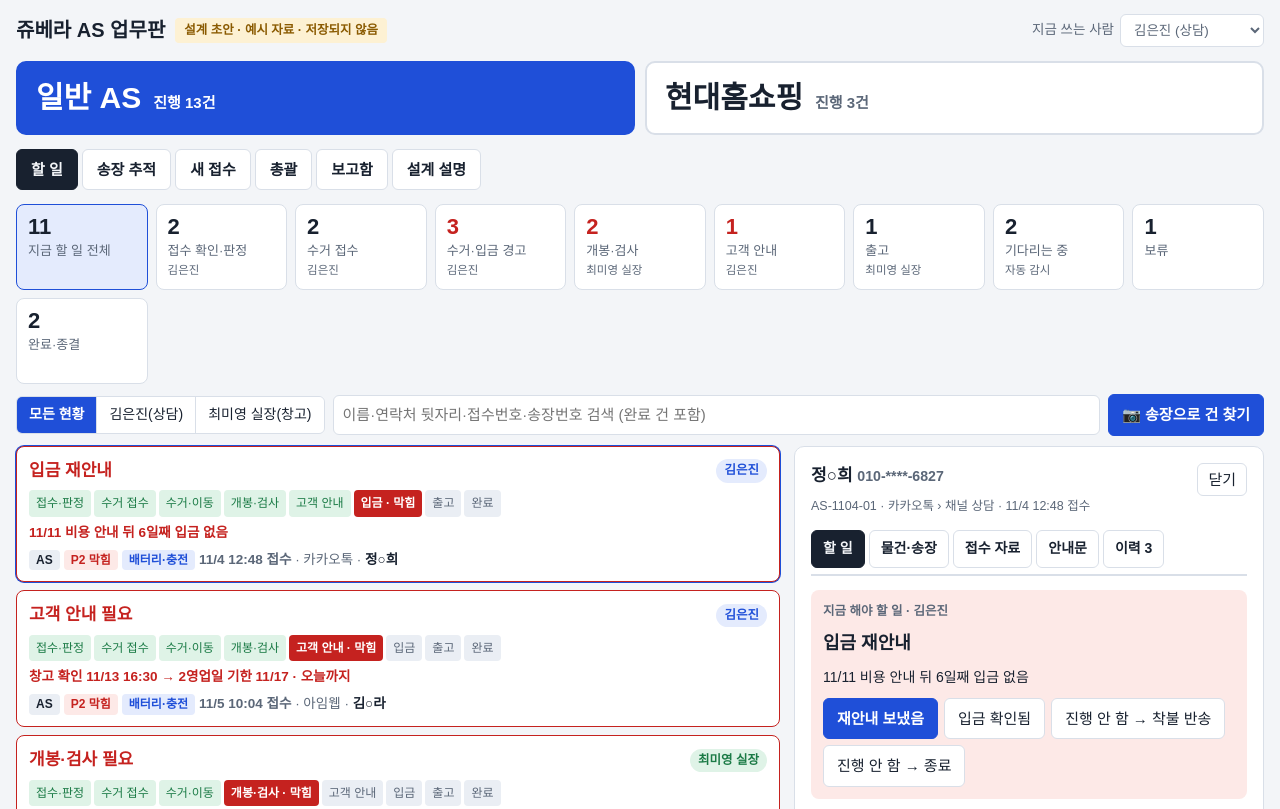
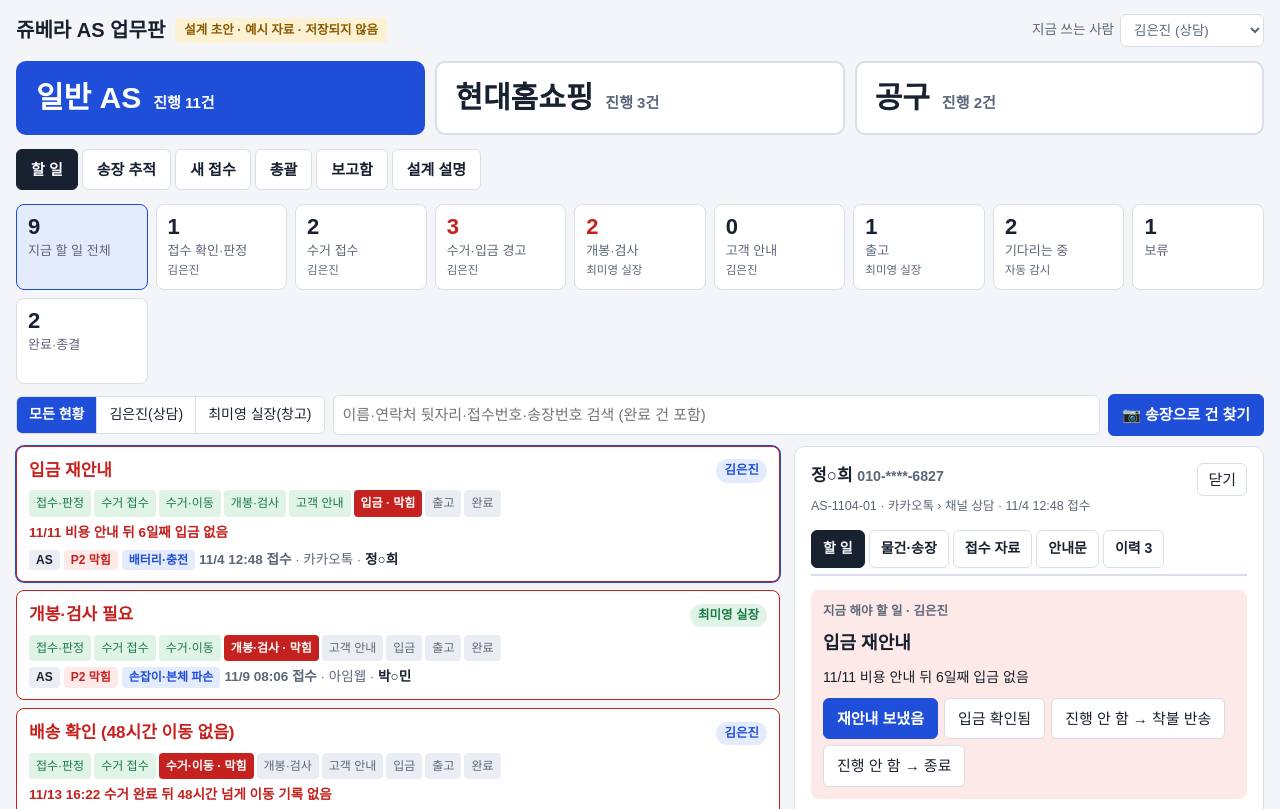
Before and after one commit to nuskin821-sudo/asjuvera, a plain HTML site: page apps-script/index.html in a window 1280 px wide. Shown: the top 809 px of the page. Drawn offline with Linux system fonts and the light colour scheme; a web font is replaced by a local one.

Commit message:
공구 탭 추가 (구매처에 공구가 적힌 건)
Co-Authored-By: Claude Opus 5.5 <noreply@anthropic.com>
Claude-Session: https://claude.ai/code/session_01XvjMsUgzr9UwaE28KP5qHM

```diff
--- a/apps-script/index.html
+++ b/apps-script/index.html
@@ -44,13 +44,13 @@ h3{font-size:14px;margin:0 0 6px;font-weight:700;color:var(--sub)}
 select,input[type=text],input[type=date],textarea{border:1px solid var(--line);background:var(--panel);border-radius:6px;padding:7px 9px;min-width:0}
 textarea{width:100%;resize:vertical}
 
-.cats{display:grid;grid-template-columns:repeat(2,minmax(0,1fr));gap:10px}
+.cats{display:grid;grid-template-columns:repeat(3,minmax(0,1fr));gap:10px}
 .cats button{border:2px solid var(--line);background:var(--panel);border-radius:10px;padding:16px 18px;text-align:left;display:flex;flex-wrap:wrap;align-items:baseline;gap:4px 12px}
 .cats button b{font-size:30px;line-height:1.25;font-weight:700}
 .cats button span{font-size:15px;color:var(--sub);font-weight:600}
 .cats button[aria-pressed="true"]{background:var(--accent);border-color:var(--accent);color:var(--accent-ink)}
 .cats button[aria-pressed="true"] span{color:var(--accent-ink)}
-@media (max-width:560px){.cats button{padding:12px}.cats button b{font-size:22px}}
+@media (max-width:560px){.cats{gap:6px}.cats button{padding:10px 8px;gap:2px 8px}.cats button b{font-size:19px}.cats button span{font-size:13px}}
 
 .strip{display:grid;grid-template-columns:repeat(auto-fit,minmax(128px,1fr));gap:8px}
 .strip button{text-align:left;border:1px solid var(--line);background:var(--panel);border-radius:8px;padding:9px 11px;display:flex;flex-direction:column;gap:1px}
@@ -429,7 +429,8 @@ const triPill=c=>{const r=triage(c);return `<span class="pri ${r.p}">${PLAB[r.p]
 /* ---------- 화면 상태 ---------- */
 let filt='todo', owner='all', sel=null, q='', dtab='do', cat='as', editH=-1, editInfo=false;
 const Hd=k=>dtab===k?'':'hidden';
-const catOf=c=>c.inflow==='현대홈쇼핑'?'hs':'as';
+const catOf=c=>c.inflow==='현대홈쇼핑'?'hs':/공구|공동구매/.test(c.shop||'')?'gb':'as';
+const CATN={as:'일반 AS',hs:'현대홈쇼핑',gb:'공구'};
 const disp=o=>ROLE_NAME[o]||(o==='자동'?'자동 감시':o);
 const role=()=>LIVE&&USER?USER.role:$('me').value;
 const myName=()=>LIVE&&USER?USER.name:(ME&&ME.name)?ME.name:disp($('me').value);
@@ -454,7 +455,7 @@ function visible(){
 }
 function renderStrip(){
   const open=k=>cases.filter(c=>catOf(c)===k&&!ST[c.stage].end).length;
-  $('catSeg').innerHTML=[['as','일반 AS'],['hs','현대홈쇼핑']].map(([k,l])=>`<button data-c="${k}" aria-pressed="${cat===k}"><b>${l}</b><span>진행 ${open(k)}건</span></button>`).join('');
+  $('catSeg').innerHTML=[['as','일반 AS'],['hs','현대홈쇼핑'],['gb','공구']].map(([k,l])=>`<button data-c="${k}" aria-pressed="${cat===k}"><b>${l}</b><span>진행 ${open(k)}건</span></button>`).join('');
   const cnt=f=>cases.filter(c=>catOf(c)===cat&&f(c)).length;
   const items=[['todo','지금 할 일 전체',cnt(c=>{const t=task(c);return !t.wait&&!t.end}),'',0],
    ...GROUPS.map(([g,l,o])=>[g,l,cnt(c=>inGroup(c,g)),disp(o),['alert','inspect','notify'].includes(g)]),
@@ -648,7 +649,7 @@ function renderTrk(){
   <p>회수(고객 → 창고)와 출고(창고 → 고객) 송장이 지금 어디에 있는지 한 곳에서 봅니다. ${LIVE?'택배 자동 조회가 붙기 전까지는 직원이 누른 표시가 기록됩니다.':'지금은 예시 기록이며, 실제로는 롯데택배 조회 결과가 자동으로 들어옵니다.'}</p>
   <div class="kpi"><div><b style="color:var(--red)">${n(r=>r.t.bad)}</b><span>문제 (수거 실패·멈춤)</span></div><div><b>${n(r=>r.t.dir==='in'&&r.t.step===0&&!r.t.bad)}</b><span>수거 기다림</span></div><div><b>${n(r=>r.t.dir==='in'&&(r.t.step===1||r.t.step===2)&&!r.t.bad)}</b><span>창고로 오는 중</span></div><div><b>${n(r=>r.t.dir==='in'&&r.t.step===3)}</b><span>창고 도착</span></div><div><b>${n(r=>r.t.dir==='out'&&r.t.step<3)}</b><span>고객에게 가는 중</span></div><div><b>${n(r=>r.t.dir==='out'&&r.t.step===3)}</b><span>고객 수령</span></div></div></div>
   <div class="tw"><table><thead><tr><th>분류</th><th>접수 일시</th><th>접수 → 수거</th><th>방향</th><th>지금 상태</th><th>지금 위치</th><th>마지막 갱신</th><th>고객</th><th>송장번호</th><th>접수 건</th></tr></thead><tbody>
-  ${rows.map(({c,t})=>`<tr><td>${catOf(c)==='hs'?'현대홈쇼핑':'일반 AS'}</td><td class="n">${sh(c.recv)}</td><td>${pkPill(c)}</td><td>${t.dir==='in'?'회수':'출고'}</td><td><span class="trk ${t.bad?'bad':t.step===3?'ok':''}">${esc(t.last.x)}${t.bad&&t.last.k!=='fail'?' · 멈춤':''}</span></td><td>${esc(t.last.loc)}</td><td class="n">${sh(t.last.t)}</td><td>${esc(c.name)}</td><td class="n">${esc(t.no)}</td><td><button class="go" data-go="${esc(c.id)}">${esc(c.id)}</button></td></tr>`).join('')||'<tr><td colspan="10">송장이 등록된 건이 없습니다.</td></tr>'}</tbody></table></div></div>`;
+  ${rows.map(({c,t})=>`<tr><td>${CATN[catOf(c)]}</td><td class="n">${sh(c.recv)}</td><td>${pkPill(c)}</td><td>${t.dir==='in'?'회수':'출고'}</td><td><span class="trk ${t.bad?'bad':t.step===3?'ok':''}">${esc(t.last.x)}${t.bad&&t.last.k!=='fail'?' · 멈춤':''}</span></td><td>${esc(t.last.loc)}</td><td class="n">${sh(t.last.t)}</td><td>${esc(c.name)}</td><td class="n">${esc(t.no)}</td><td><button class="go" data-go="${esc(c.id)}">${esc(c.id)}</button></td></tr>`).join('')||'<tr><td colspan="10">송장이 등록된 건이 없습니다.</td></tr>'}</tbody></table></div></div>`;
 }
 
 /* ---------- 새 접수 ---------- */
```
Also changed, not shown: index.html (+6 -5 lines).
